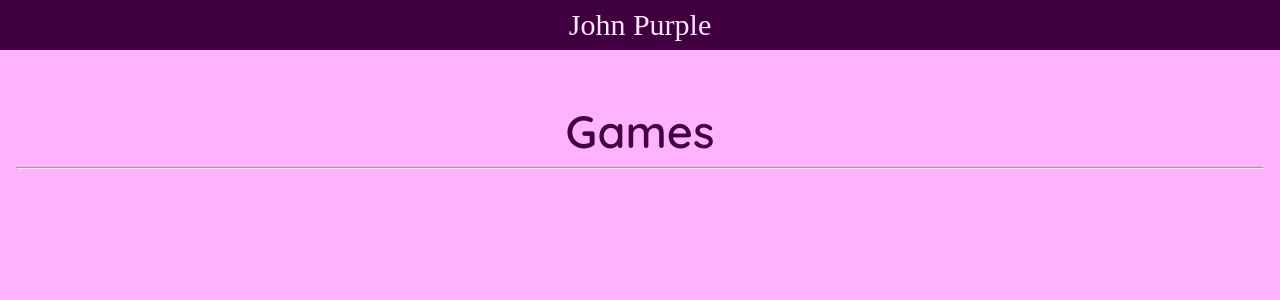
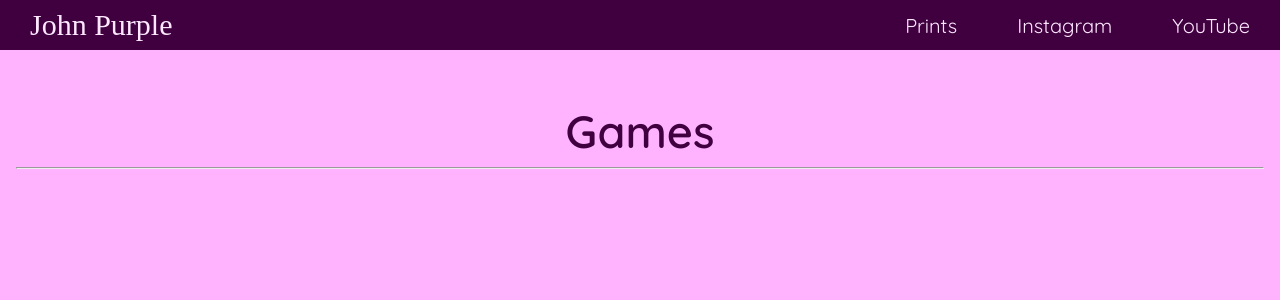
Before and after one commit to lbstrjhnsn/lbstrjhnsn.github.io, a Jekyll site: the page built from games.html, in a window 1280 px wide. Shown: the top 300 px of the page. Built offline with Jekyll 4.4.1, drawn with Linux system fonts in a browser that asks for light colours; some web fonts are replaced.

Commit message:
nav bar formatting

```diff
--- a/_includes/navigation.html
+++ b/_includes/navigation.html
@@ -1,21 +1,10 @@
-<!--
-	<nav id = "header">
+
+<nav id = "header">
+	<a class = "center-item" href = "/stories/">John Purple</a>
+
 	<ul class = "topbar">
-		<li id = "sidebar-toggle" class = "topbar-item" style ="cursor: pointer" onclick = "openNav()">&#9776;</li>
-		<li class = "topbar-item"><a href = "/">John Purple</a></li>
-		<li class = "topbar-item"></li>
+		<li class = "topbar-item"><a href = "https://superduperpurple.darkroom.tech/" target = "_blank">Prints</a></li>
+		<li class = "topbar-item"><a href = "https://instagram.com/superduperpurple/" target = "_blank">Instagram</a></li>
+		<li class = "topbar-item"><a href = "/">YouTube</a></li>
 	</ul>
 </nav>
-
-<ul id = "mySidenav" class = "sidenav">
-	{% for item in site.data.navigation %}
-	    <li><a href="{{item.link}}">{{item.name}}</a></li>
-	{% endfor %}
-</ul>
--->
-
-<nav id = "header">
-	<ul class = "topbar">
-		<li class = "topbar-item"><a href = "/">John Purple</a></li>
-	</ul>
-</nav>
--- a/_sass/navigation.scss
+++ b/_sass/navigation.scss
@@ -1,103 +1,58 @@
 body {
-  transition: background-color .5s;
   background-color: #ffb3ff;
 }
 
-.topbar {
+#header {
   background: #400040;
   height: 50px;
+  width: 100%;
   display: flex;
   flex-flow: row nowrap;
-  justify-content: center;
+  justify-content: space-between;
   align-items: center;
   padding: 0;
   margin: 0;
   list-style: none;
+  overflow: hidden;
   color: #ffe8ff;
 }
 
-.topbar li:nth-of-type(2) {
-  text-align: center;
+.topbar {
+  display: flex;
+  list-style: none;
 }
 
 .topbar-item {
+  font-family: 'Quicksand', sans-serif;
+  font-size: 20px;
+}
+
+.center-item {
   font-family: 'Damion', cursive;
   font-size: 30px;
+  display: inline-block;
+  text-align: center;
+  text-decoration: none;
+  color: #ffe8ff;
+  padding: 5px 30px;
 }
 
 .topbar-item a {
+  display: inline-block;
+  text-align: center;
   text-decoration: none;
   color: #ffe8ff;
+  padding: 10px 30px;
 }
 
-.sidenav {
-  padding: 0;
-  margin: 0;
-  list-style: none;
-  height: 100%;
-  width: 0;
-  position: fixed;
-  z-index: 1;
-  left: 0;
-  background-color: #590059;
-  overflow-x: hidden;
-  transition: 0.5s;
-  font-family: 'Roboto', sans-serif;
-}
-
-.sidenav a {
-  padding: 8px 8px 8px 10px;
-  margin-left: 25px;
-  text-decoration: none;
-  font-size: 25px;
-  color: #ffb3ff;
-  display: block;
-  transition: 0.3s;
-}
-
-.sidenav a:hover {
-  color: #ffe8ff;
+.topbar-item a:hover {
+  background: #ffe8ff;
+  color: #400040;
 }
 
 #main {
-  transition: margin-left .5s;
   padding: 16px;
   font-family: 'Roboto', sans-serif;
   color: #400040;
   text-align: center;
 }
-
-/*
-#sidebar-toggle {
-  margin-left: 25px;
-}
-
-/*
-@keyframes slideInFromTop {
-  0% {
-    transform: translateY(-100%);
-  }
-  100% {
-    transform: translateY(0);
-  }
-}
-
-.transition {
-  transition: all 5s linear 0s;
-}
-
-.slideTransition {
-
-}
-
-.transition-scroll {
-  transition: 500ms;
-  transform: translateY(0);
-  opacity: 1;
-}
-
-html.is-animating .transition-scroll {
-  opacity: 0;
-  transform: translateY(-50px);
-}
-*/
```
